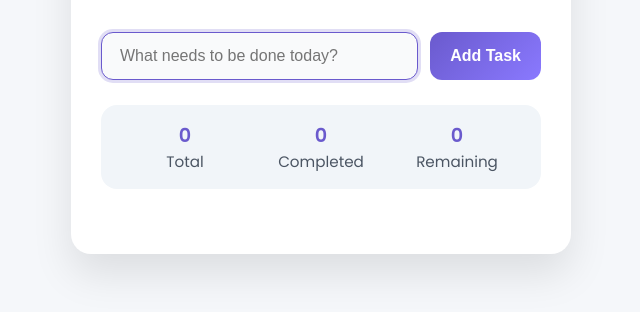
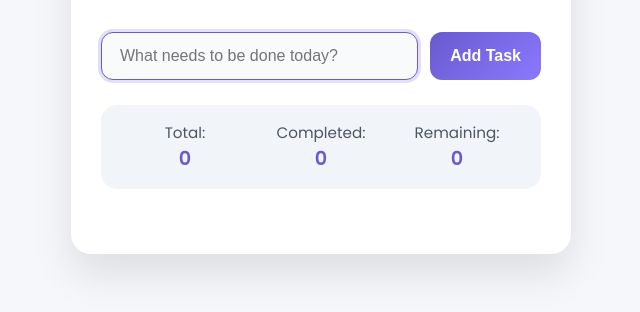
Before and after one commit to arnab-exe/todolist_website, a plain HTML site: page index.html in a window 1280 px wide. Shown: the part 144-456 px from the top of the page, without its empty margins (319-959 px from the left). Drawn offline with Linux system fonts and the light colour scheme.

Commit message:
Update index.html

```diff
--- a/index.html
+++ b/index.html
@@ -1,10 +1,10 @@
 <!DOCTYPE html>
 <html lang="en">
 <head>
-  <meta charset="UTF-8" />
-  <meta name="viewport" content="width=device-width, initial-scale=1.0"/>
-  <title>My To-Do List</title>
-  <link rel="stylesheet" href="style.css"/>
+    <meta charset="UTF-8">
+    <meta name="viewport" content="width=device-width, initial-scale=1.0">
+    <title>To-Do List App</title>
+    <link rel="stylesheet" href="style.css">
 </head>
 <body>
     <div class="container">
@@ -19,14 +19,14 @@
                 class="task-input"
                 placeholder="What needs to be done today?"
                 id="taskInput"
-      />
+            >
             <button class="add-btn" id="addBtn">Add Task</button>
         </div>
 
         <div class="stats" id="stats">
-      <span><strong id="totalCount">0</strong>Total</span>
-      <span><strong id="completedCount">0</strong>Completed</span>
-      <span><strong id="remainingCount">0</strong>Remaining</span>
+            <span>Total: <strong id="totalCount">0</strong></span>
+            <span>Completed: <strong id="completedCount">0</strong></span>
+            <span>Remaining: <strong id="remainingCount">0</strong></span>
         </div>
 
         <div class="task-list" id="taskList">
@@ -37,6 +37,7 @@
             </div>
         </div>
     </div>
+
     <script src="script.js"></script>
 </body>
 </html>
```
Lines whose indentation alone changed are shown as unchanged.
